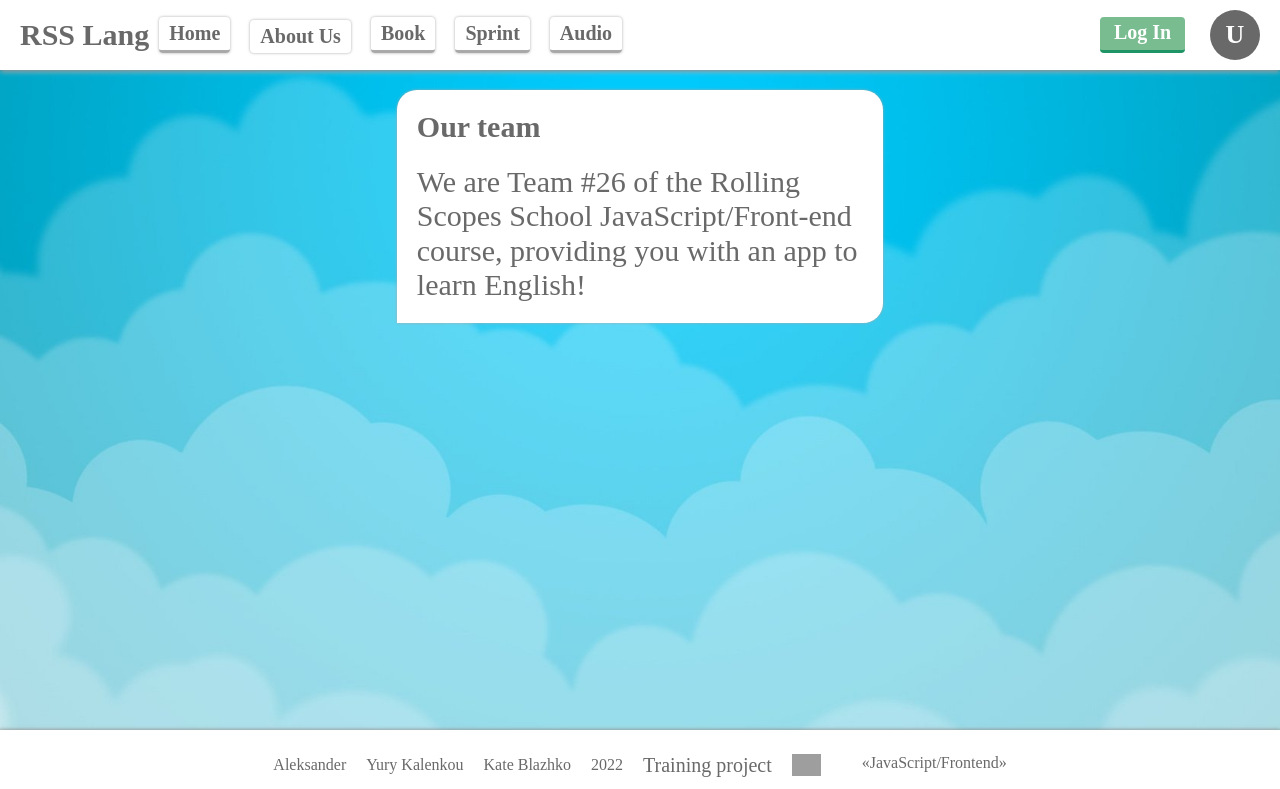
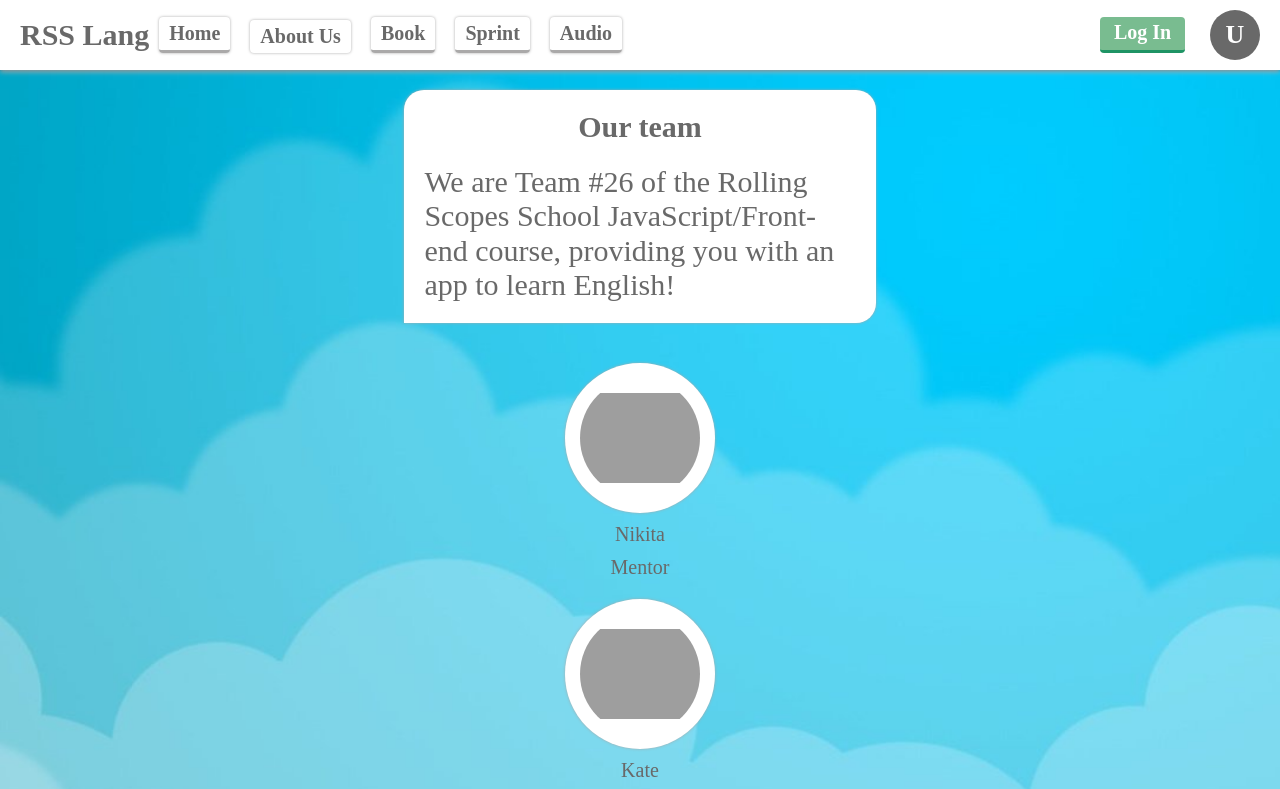
Before and after one commit to KateBlazhko/rslang, a website built with webpack: page static/src/index.html in a window 1280 px wide. Both pictures are taken after a click on the link "About Us". Shown: the top 789 px of the page. Built offline with nearby package versions, Linux system fonts and the light colour scheme; grey boxes are pictures that could not be loaded; a web font is replaced by a local one.

Commit message:
feat: add draw team logic

```diff
--- a/static/src/components/about/aboutPage.ts
+++ b/static/src/components/about/aboutPage.ts
@@ -1,31 +1,83 @@
+import ButtonHref from "../common/ButtonHref";
 import Control from "../common/control";
+import TEAM_DATA from "./teamData";
 
 enum TextInner {
   title = "Our team",
   introductoryText = "We are Team #26 of the Rolling Scopes School JavaScript/Front-end course, providing you with an app to learn English!",
 }
 
+interface ITeamMember {
+  name: string;
+  link: string;
+  position: string;
+  avatar: string;
+}
+
 class AboutPage extends Control {
-  // private teamWrap: Control;
+  private teamWrap: Control;
 
   constructor(private parentNode: HTMLElement | null) {
     super(parentNode, "div", "about");
-    const titleWrap = new Control(this.node, "div", "about__block-wrap");
-    new Control(titleWrap.node, "h2", "about__title", TextInner.title);
+    const titleTeamWrap = new Control(this.node, "div", "about__block-wrap");
+    new Control(titleTeamWrap.node, "h2", "about__title", TextInner.title);
     new Control(
-      titleWrap.node,
+      titleTeamWrap.node,
       "span",
       "about__text",
       TextInner.introductoryText
     );
-    // this.teamWrap = new Control(this.node, "div", "about__team");
+
+    this.teamWrap = new Control(this.node, "div", "about__team");
 
     this.initPage();
   }
 
-  private initPage() {}
+  private initPage() {
+    this.drawTeam();
+  }
 
-  private drawTeam() {}
+  private drawTeam() {
+    TEAM_DATA.forEach((teamMemberItem: ITeamMember) =>
+      this.drawTeamMember(teamMemberItem)
+    );
+  }
+
+  private drawTeamMember(teamMemberItem: ITeamMember) {
+    const teamMemberWrap = new Control(
+      this.teamWrap.node,
+      "div",
+      "about__team-member"
+    );
+
+    const avatarWrap = new ButtonHref(
+      teamMemberWrap.node,
+      `${teamMemberItem.link}`,
+      "",
+      `about__avatar-wrap`
+    );
+    avatarWrap.node.setAttribute("target", "_blank");
+
+    const avatarImage = new Control<HTMLImageElement>(
+      avatarWrap.node,
+      "img",
+      "about__avatar-img"
+    );
+    avatarImage.node.src = teamMemberItem.avatar;
+
+    new Control(
+      teamMemberWrap.node,
+      "p",
+      "about__team-member-name",
+      teamMemberItem.name
+    );
+    new Control(
+      teamMemberWrap.node,
+      "p",
+      "about__team-member-name",
+      teamMemberItem.position
+    );
+  }
 }
 
 export default AboutPage;
--- /dev/null
+++ b/static/src/components/about/teamData.ts
@@ -0,0 +1,28 @@
+const TEAM_DATA = [
+  {
+    name: "Nikita",
+    link: "https://github.com/kubarenatioN",
+    position: "Mentor",
+    avatar: "https://avatars.githubusercontent.com/u/65170141?v=4",
+  },
+  {
+    name: "Kate",
+    link: "https://github.com/KateBlazhko",
+    position: "Team Lead",
+    avatar: "https://avatars.githubusercontent.com/u/92632914?v=4",
+  },
+  {
+    name: "Aleksander",
+    link: "https://github.com/Alex99like",
+    position: "Developer",
+    avatar: "https://avatars.githubusercontent.com/u/76603765?v=4",
+  },
+  {
+    name: "Yury",
+    link: "https://github.com/goldyukol",
+    position: "Developer",
+    avatar: "https://avatars.githubusercontent.com/u/50366889?v=4",
+  },
+];
+
+export default TEAM_DATA;
--- a/static/src/style/about.scss
+++ b/static/src/style/about.scss
@@ -5,7 +5,7 @@
   flex-direction: column;
   flex-wrap: wrap;
   align-items: center;
-  gap: 20px;
+  gap: 40px;
   width: 100%;
   padding: 2rem;
 
@@ -14,36 +14,7 @@
   background-repeat: no-repeat;
 
   &__block-wrap {
-    position: absolute;
-
     @include flexCenter();
-    justify-content: start;
-
-    gap: 2rem;
-    flex-wrap: wrap;
-
-    padding: 2rem;
-
-    border-radius: 2rem 2rem 2rem 0;
-
-    font-size: 3rem;
-    text-align: start;
-    color: $color-text-start;
-
-    box-shadow: 0 0 3px $color-shadow;
-    background-color: $color-bg;
-
-    span {
-      text-align: center;
-      font-weight: bold;
-    }
-  }
-
-  &__block-wrap {
-    position: absolute;
-
-    @include flexCenter();
-    justify-content: start;
 
     gap: 2rem;
     flex-wrap: wrap;
@@ -87,19 +58,50 @@
     }
   }
 
-  &__avatar {
-    position: absolute;
+  &__team {
+    display: flex;
+    flex-direction: column;
+    gap: 20px;
+  }
 
+  &__team-member {
+    display: flex;
+    gap: 10px;
+    flex-direction: column;
+  }
+
+  &__team-member-name,
+  &__team-member-position {
+    text-align: center;
+    font-size: 2rem;
+    color: $color-text-start;
+  }
+
+  &__avatar-wrap {
     @include flexCenter();
     width: 15rem;
     height: 15rem;
 
     box-shadow: 0 0 3px $color-shadow;
-
     border-radius: 50%;
-
     background-color: $color-bg;
 
     cursor: pointer;
   }
+
+  &__avatar-img {
+    display: block;
+    width: 80%;
+    height: 80%;
+    border-radius: 50%;
+
+    object-fit: contain;
+
+    transition: all 0.5s linear;
+
+    &:hover {
+      width: 100%;
+      height: 100%;
+    }
+  }
 }
```
